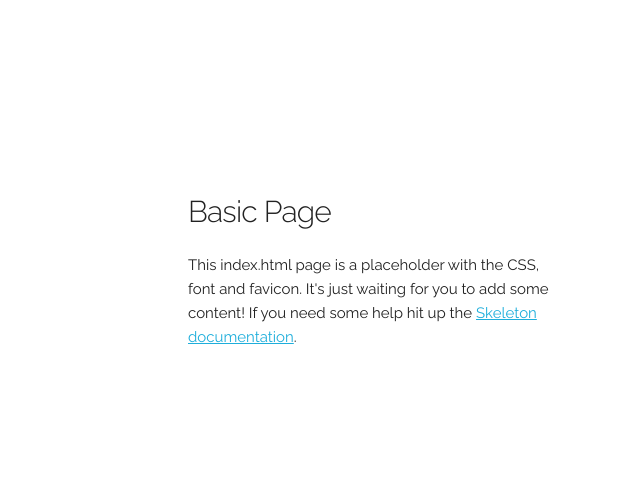
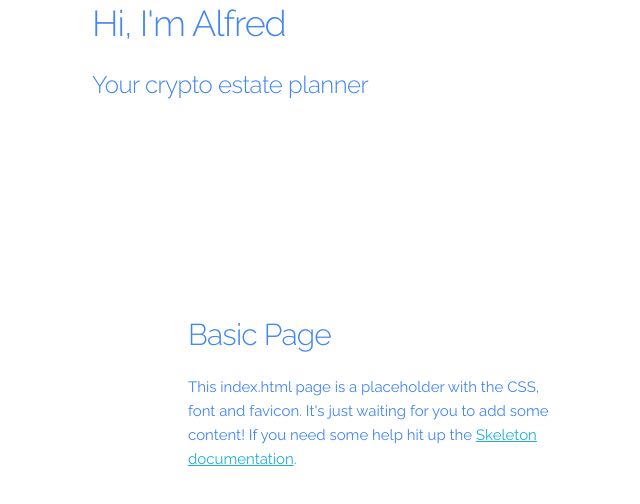
Before and after one commit to BatmansButler/alfred-beta, a website: page index.html in a window 1280 px wide. Shown: the whole page, without its empty margins (68-708 px from the left). Drawn offline with Linux system fonts and the light colour scheme.

Commit message:
Update index.html

```diff
--- a/index.html
+++ b/index.html
@@ -14,7 +14,9 @@
 
 <body>
   <div class="container">
-    <div class="row" style="color: #4285F4 height=25%">
+    <div class="row" style="color:#4285F4" "height:25%">
+      <h3>Hi, I'm Alfred</h3>
+      <h5>Your crypto estate planner</h5>
 
     <div class="container">
       <div class="row">
```
